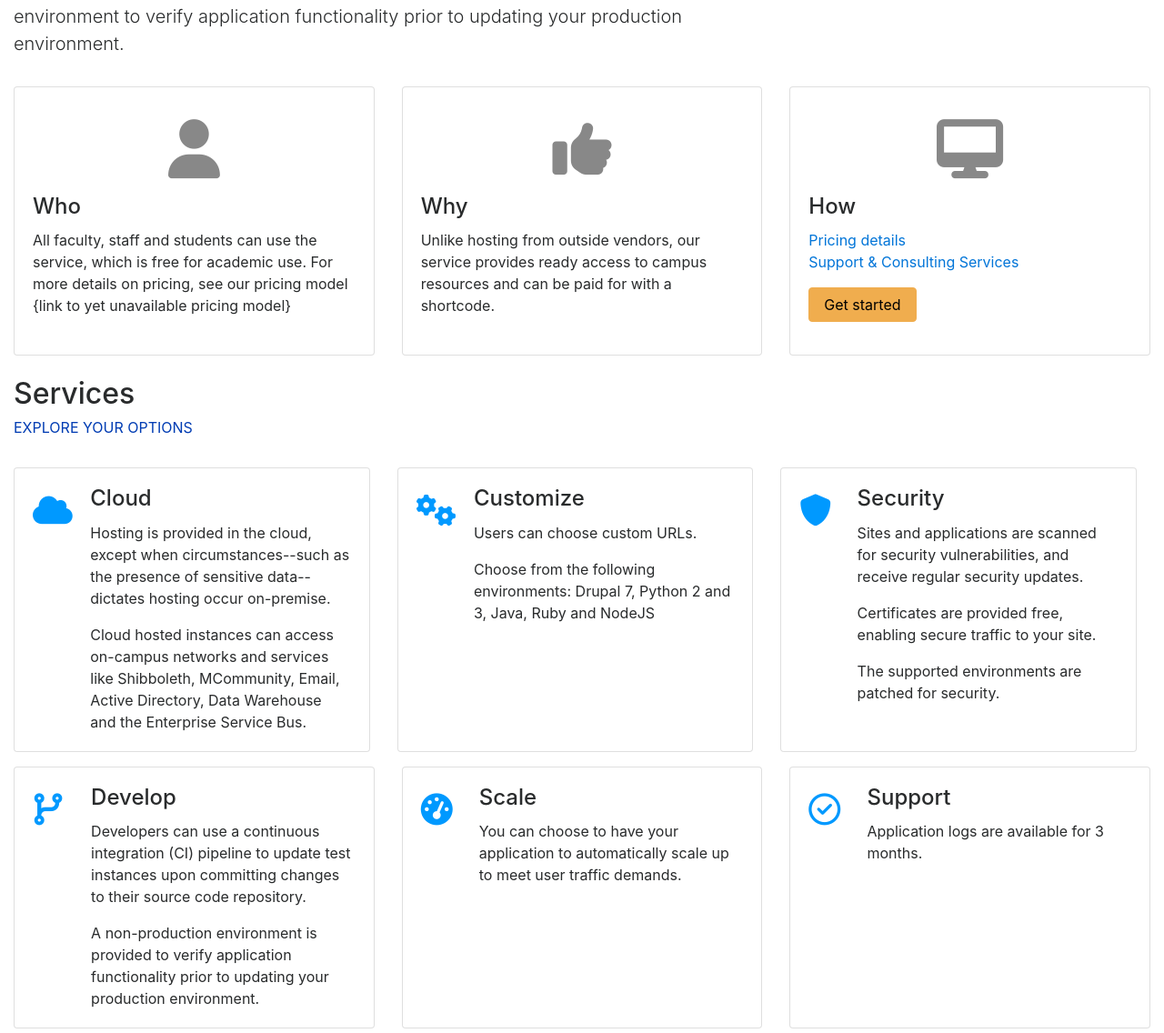
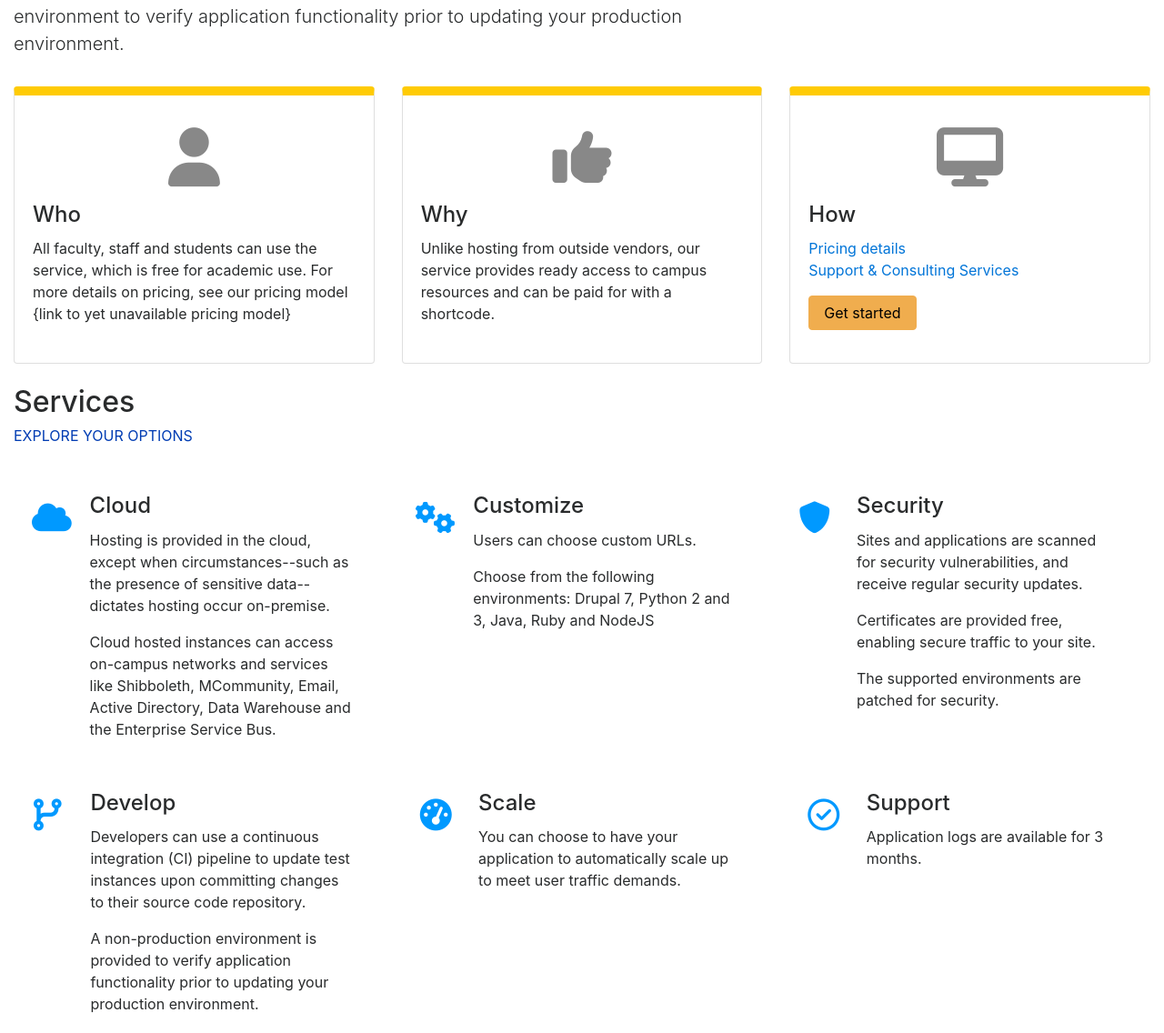
Before and after one commit to web-ao-its-umich-edu/web-ao-gateway, a website: page index-b4.html in a window 1280 px wide. Shown: the part 310-1446 px from the top of the page at 91% size. Drawn offline with nearby package versions, Linux system fonts and the light colour scheme; a script that the page names is missing.

Commit message:
going through process (#3)

```diff
--- a/index-b4.html
+++ b/index-b4.html
@@ -29,6 +29,13 @@
     .navbar-inverse .navbar-nav .nav-link  {
       color:#fff
     }
+    .top-card {
+      border-top:10px solid #FFCB05
+    }
+    .secondary-card {
+      border:0px solid #fff
+    }
+
   </style>
 </head>
 
@@ -85,21 +92,21 @@
     </div>
     <!-- first set of cards -->
     <div class="card-deck">
-      <div class="card mt-3">
+      <div class="card mt-3 top-card">
         <div class="card-block">
           <div class="icon-holder"><i class="fa fa-user large-icon grey-icon" aria-hidden></i></div>
           <h4 class="card-title">Who</h4>
           <p class="card-text">All faculty, staff and students can use the service, which is free for academic use. For more details on pricing, see our pricing model {link to yet unavailable pricing model}</p>
         </div>
       </div>
-      <div class="card mt-3">
+      <div class="card mt-3 top-card">
         <div class="card-block">
           <div class="icon-holder"><i class="fa fa-thumbs-up large-icon grey-icon" aria-hidden></i></div>
           <h4 class="card-title">Why</h4>
           <p class="card-text"> Unlike hosting from outside vendors, our service provides ready access to campus resources and can be paid for with a shortcode.</p>
         </div>
       </div>
-      <div class="card mt-3">
+      <div class="card mt-3 top-card">
         <div class="card-block">
           <div class="icon-holder"><i class="fa fa-desktop large-icon grey-icon" aria-hidden></i></div>
           <h4 class="card-title">How</h4>
@@ -122,7 +129,7 @@
     </div>
     <!-- second set of cards -->
     <div class="card-deck">
-      <div class= "card mt-3">
+      <div class= "card mt-3 secondary-card">
         <div class="card-block row">
           <div class="col-lg-2 col-md-2 icon-holder icon-holder-sm">
             <i class="fa fa-cloud" aria-hidden></i>
@@ -134,7 +141,7 @@
           </div>
         </div>
       </div>
-      <div class= "card mt-3">
+      <div class= "card mt-3 secondary-card">
         <div class="card-block row">
           <div class="col-lg-2 col-md-2 icon-holder icon-holder-sm">
             <i class="fa fa-cogs" aria-hidden></i>
@@ -146,7 +153,7 @@
           </div>
         </div>
       </div>
-      <div class= "card mt-3">
+      <div class= "card mt-3 secondary-card">
         <div class="card-block row">
           <div class="col-lg-2 col-md-2 icon-holder icon-holder-sm">
             <i class="fa fa-shield" aria-hidden></i>
@@ -161,7 +168,7 @@
     </div>
     <br>
     <div class="card-deck">
-      <div class= "card mt-3">
+      <div class= "card mt-3 secondary-card">
         <div class="card-block row">
           <div class="col-lg-2 col-md-2 icon-holder icon-holder-sm">
             <i class="fa fa-code-fork" aria-hidden></i>
@@ -173,7 +180,7 @@
           </div>
         </div>
       </div>
-      <div class= "card mt-3">
+      <div class= "card mt-3 secondary-card">
         <div class="card-block row">
           <div class="col-lg-2 col-md-2 icon-holder icon-holder-sm">
             <i class="fa fa-tachometer" aria-hidden></i>
@@ -184,7 +191,7 @@
           </div>
         </div>
       </div>
-      <div class= "card mt-3">
+      <div class= "card mt-3 secondary-card">
         <div class="card-block row">
           <div class="col-lg-2 col-md-2 icon-holder icon-holder-sm">
             <i class="fa fa-check-circle-o" aria-hidden></i>
```
